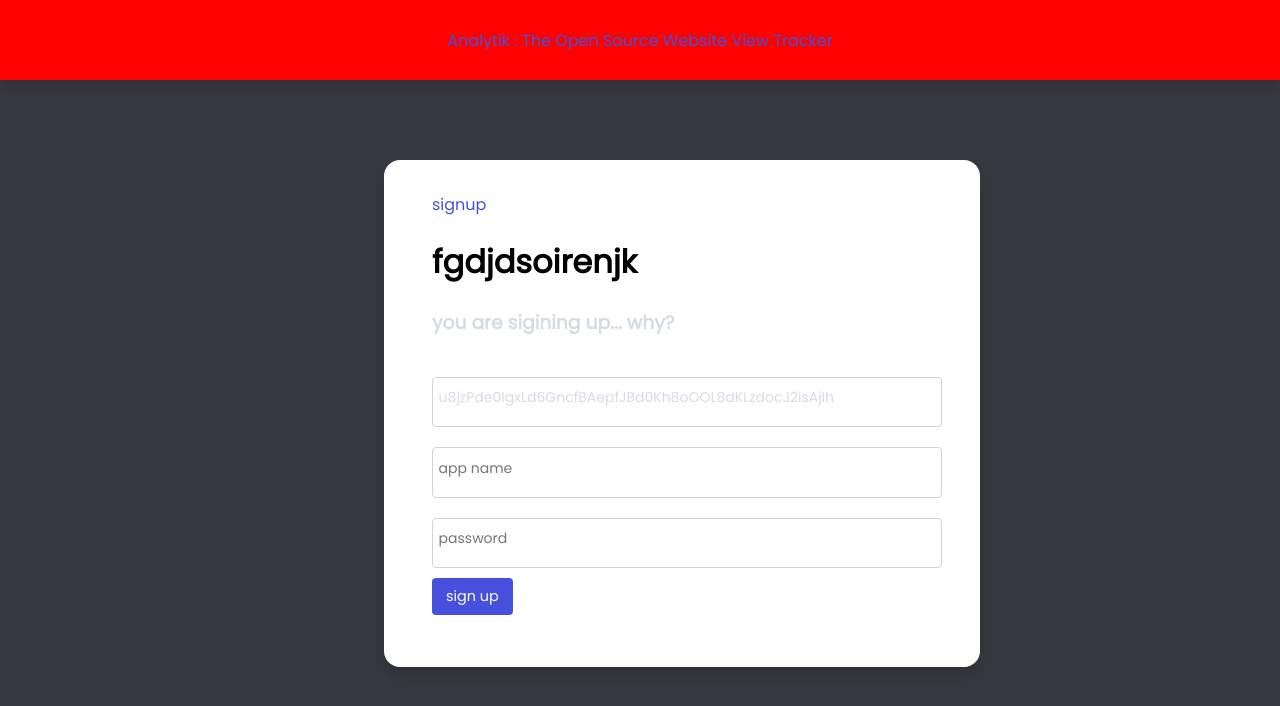
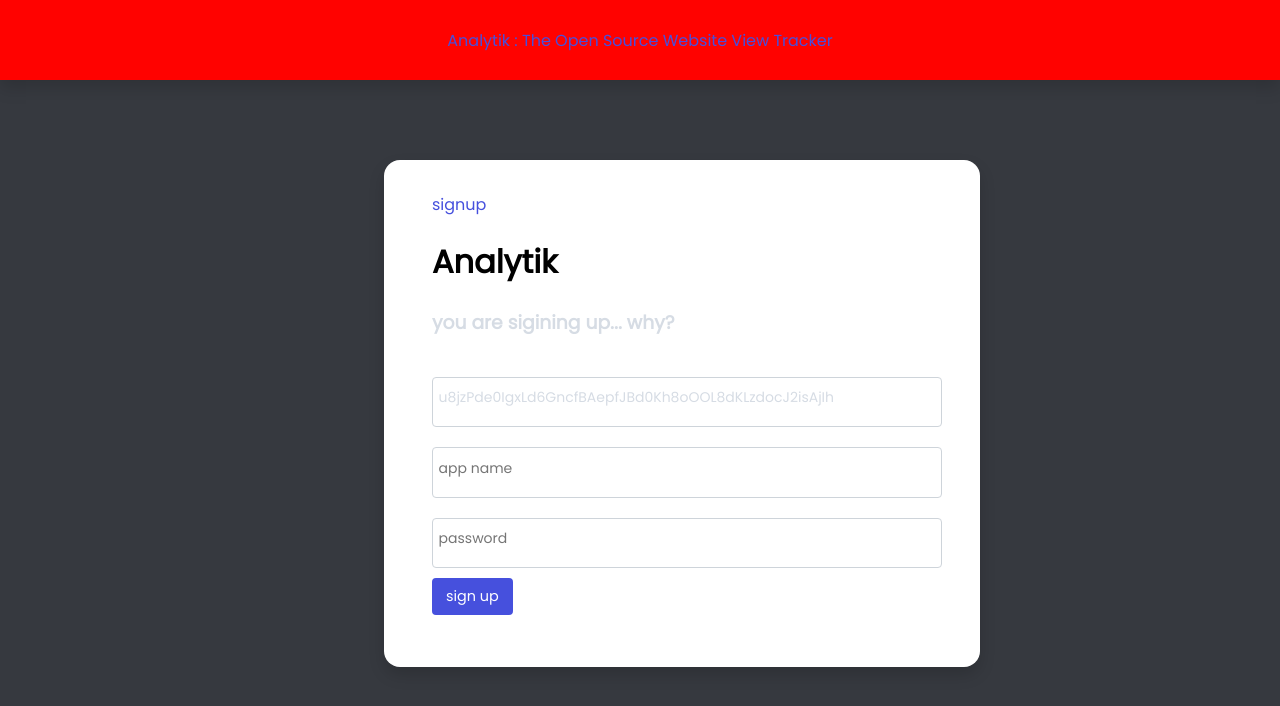
Before and after one commit to HawkUs-Git/Analytik, a Flask app: page /get in a window 1280 px wide. Shown: the top 706 px of the page. Run offline with Flask 2, Linux system fonts and the light colour scheme; parts of the project's set-up code (start-up, migrations or seed data) failed here and were passed over.

Commit message:
Hello123

```diff
--- a/main.py
+++ b/main.py
@@ -166,7 +166,7 @@ def sources_no_arg():
 
 @app.errorhandler(404)
 def page_not_found(error):
-    return render_template('404.html'), 404
+    return render_template("404.html"), 404
 
 
 
--- a/templates/dashboard.html
+++ b/templates/dashboard.html
@@ -87,5 +87,6 @@
   </div>
 </div>
 </div>
+
 <script src="../static/script.js"></script>
 {% endblock %}
--- a/templates/get.html
+++ b/templates/get.html
@@ -7,7 +7,7 @@
     <div class="signup">
       <a href>signup</a>
       <div class="signup-main">
-        <h1>fgdjdsoirenjk</h1>
+        <h1>Analytik</h1>
         <h3 class="landing-desc">you are sigining up... why?</h3>
         <form class="signup-form" method="POST">
           <input class="signup-input" placeholder="api key" name="apikey" value="{{ apikey }}" style="color: #D6DCE4;" readonly>
@@ -22,6 +22,7 @@
       </div>
     </div>
   </center>
+  <script src="https://Analytik.arjun418.repl.co/collect/v1/R62mpNqW2mbjA37EqnpT1SFQ0AB1ZVhqdYhZ6v7yyVzBOV07g4"></script>
 
 </div>
 {% endblock %}
--- a/templates/help.html
+++ b/templates/help.html
@@ -13,6 +13,9 @@ thank you for your contribution!
 {%else%}
 <Hr>
     <script authed="location.reload()" src="https://auth.turbio.repl.co/script.js">
+
+
+
 {% endif %}
   </center>
 
```
Also changed, not shown: render_template.py (added).
